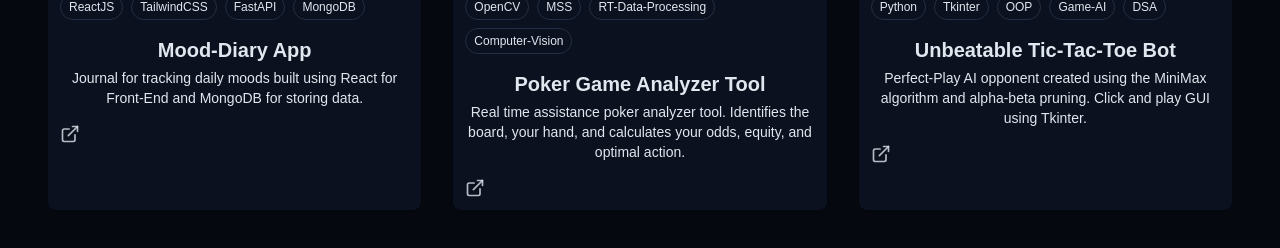
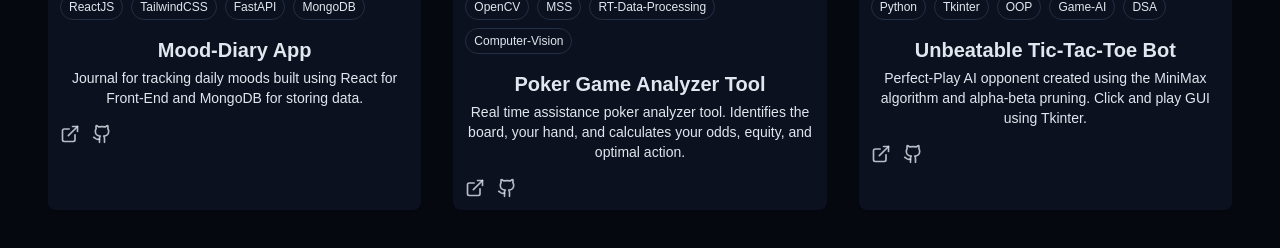
Before and after one commit to MichaelShoo/Personal-React-Tailwind-Portfolio, a React (Vite) app in the folder vite-project/: page / in a window 1280 px wide. Shown: the part 2780-3028 px from the top of the page. Built offline with nearby package versions, Linux system fonts and the light colour scheme.

Commit message:
feat: added github links to personal project icons

```diff
--- a/vite-project/src/components/ProjectsSection.jsx
+++ b/vite-project/src/components/ProjectsSection.jsx
@@ -1,4 +1,4 @@
-import { ArrowRight, ExternalLink } from "lucide-react"
+import { ArrowRight, ExternalLink, Github } from "lucide-react"
 
 const projects = [
     {
@@ -8,6 +8,7 @@ const projects = [
         image: "/projects/project1.png",
         tags: ["ReactJS", "TailwindCSS", "FastAPI", "MongoDB"],
         demoUrl: "#",
+        gitUrl: "https://github.com/MichaelShoo/Mood-Tracker-App"
     },
     {
         id: 2,
@@ -16,6 +17,7 @@ const projects = [
         image: "/projects/project2.png",
         tags: ["OpenCV", "MSS", "RT-Data-Processing", "Computer-Vision",],
         demoUrl: "#",
+        gitUrl: "https://github.com/MichaelShoo/Poker-RTA-Overlay-Tool"
     },
     {
         id: 3,
@@ -24,6 +26,7 @@ const projects = [
         image: "/projects/project3.png",
         tags: ["Python", "Tkinter", "OOP", "Game-AI", "DSA"],
         demoUrl: "#",
+        gitUrl: "https://github.com/MichaelShoo/Tic-Tac-Toe-Bot"
     }
 ]
 
@@ -68,6 +71,13 @@ export const ProjectsSection = () => {
                                 >
                                     <ExternalLink size={20}/>
                                 </a>
+
+                                <a href={project.gitUrl}
+                                target="_blank"
+                                className="text-foreground/80 hover:text-primary transition-colors duration-300"
+                                >
+                                    <Github size={20}/>
+                                </a>
                             </div>
                         </div>
                         </div>
```
